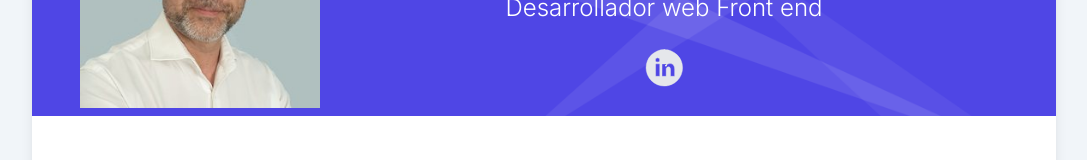
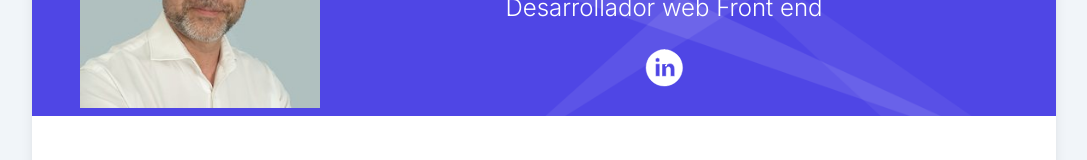
Before and after one commit to ibanlopez/iban-next-cv, a Next.js app: page / in a window 1280 px wide. Shown: the part 260-420 px from the top of the page, without its empty margins (96-1183 px from the left). Built offline with nearby package versions, Linux system fonts and the light colour scheme.

Commit message:
fix: linkedin logo and target link

```diff
--- a/src/components/sections/personal/index.tsx
+++ b/src/components/sections/personal/index.tsx
@@ -33,8 +33,9 @@ export default async function Personal() {
                     href="https://linkedin.com/in/ibanlopez/"
                     title="Perfil de LinkedIn"
                     rel="noopener noreferrer"
+                    target="_blank"
                 >
-                    <IconLinkedin width="2.5rem" fill="white" color="#e5e7eb" />
+                    <IconLinkedin width="2.5rem" fill="white" color="white" />
                 </a>
             </div>
         </div>
```
